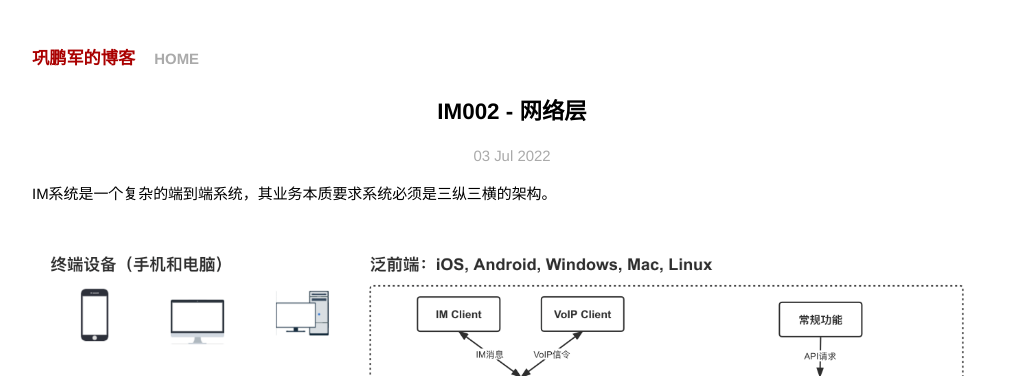
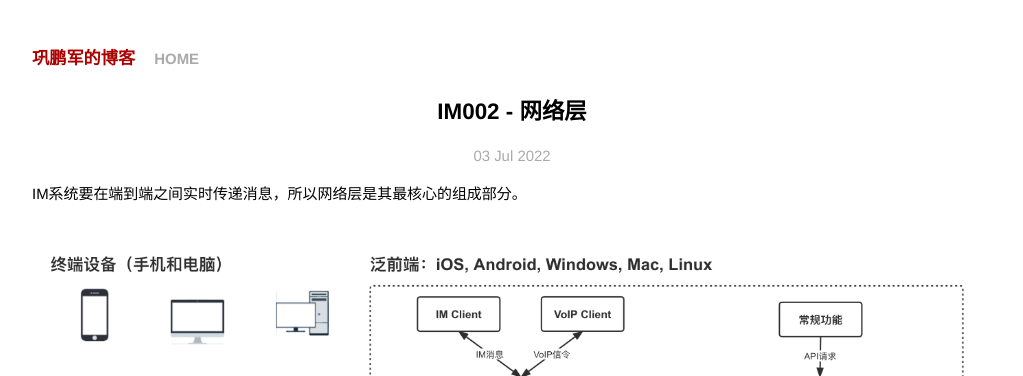
Before and after one commit to gongpengjun/gongpengjun.github.io, a Jekyll site: the page built from _posts/2022-07-04-im002-im-network-layer.markdown, in a window 1280 px wide. Shown: the top 376 px of the page, without its empty margins (128-1151 px from the left). Built offline with Jekyll 4.4.1, drawn with Linux system fonts in a browser that asks for light colours.

Commit message:
IM Network概述

```diff
--- a/_posts/2022-07-04-im002-im-network-layer.markdown
+++ b/_posts/2022-07-04-im002-im-network-layer.markdown
@@ -5,7 +5,7 @@ date: 2022-07-03 09:00:00
 categories: IM707
 ---
 
-IM系统是一个复杂的端到端系统，其业务本质要求系统必须是三纵三横的架构。
+IM系统要在端到端之间实时传递消息，所以网络层是其最核心的组成部分。
 
 <img src="https://gongpengjun.com/imgs/im707/im002.png" width="100%" alt="IM002-网络层">
 
```
